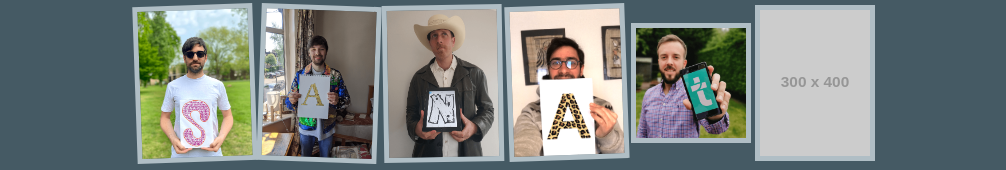
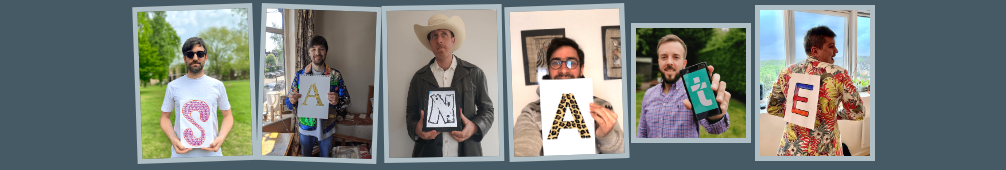
Before and after one commit to najlepszegobeata/najlepszegobeata.github.io, a website: page index.html in a window 1280 px wide. Shown: the part 399-569 px from the top of the page, without its empty margins (135-1141 px from the left). Drawn offline with Linux system fonts and the light colour scheme; placeholder pictures from the web are drawn by us.

Commit message:
Updated phoos

```diff
--- a/index.html
+++ b/index.html
@@ -73,7 +73,7 @@
         ><img src="img/107t.png"
         /></span>
         <span class="letter"
-        ><img src="https://via.placeholder.com/300x400?text=108e"
+        ><img src="/img/108e.png"
         /></span>
       </span>
       <br>
```
Also changed, not shown: img/108e.png (added), img/4u.png.
